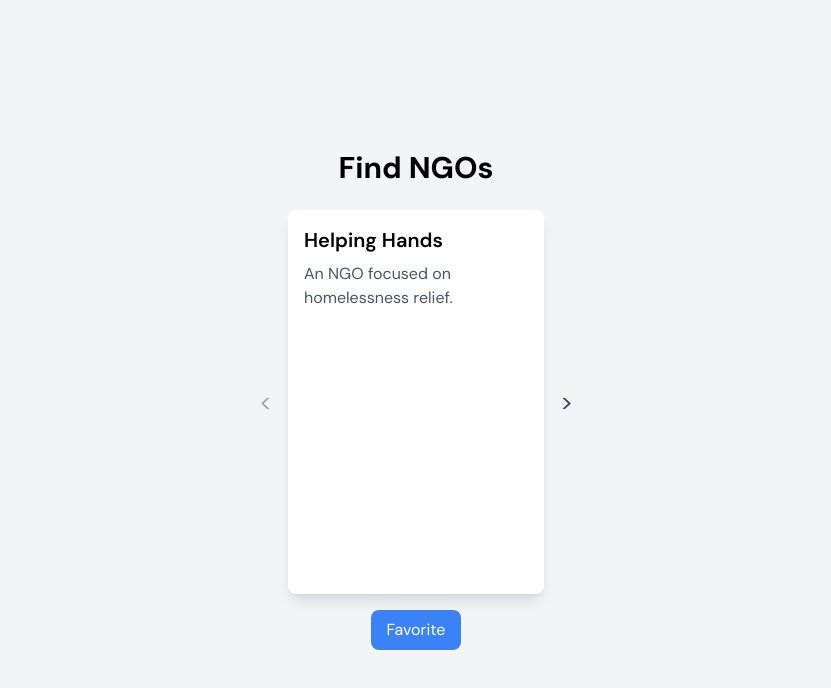
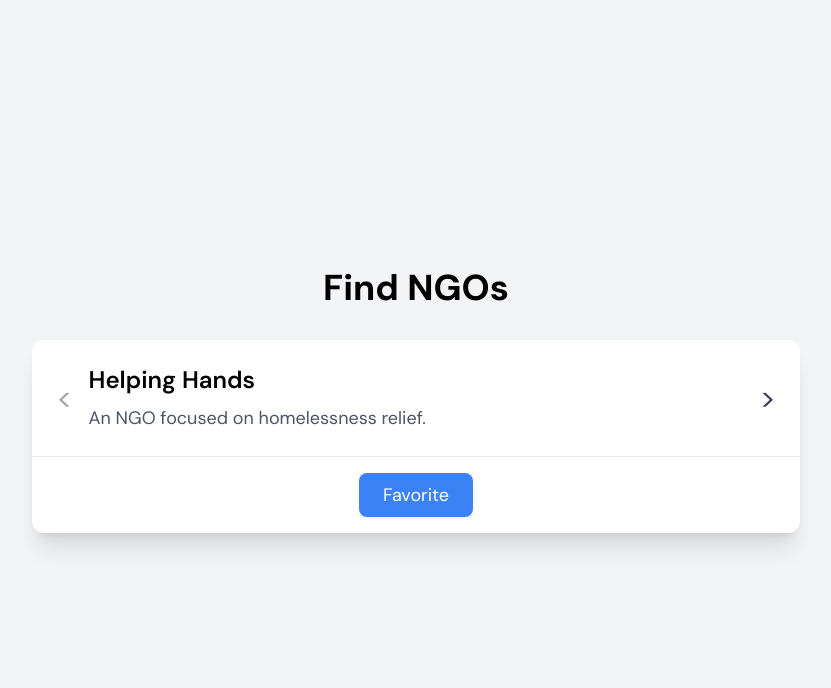
Before and after one commit to cfgdelaware24/Team-10, a React (Vite) app in the folder frontend/: page /FindNGOs in a window 1280 px wide. Shown: the top 688 px of the page, without its empty margins (224-1055 px from the left). Built offline with nearby package versions, Linux system fonts and the light colour scheme.

Commit message:
fixed style of FindNGOs page

```diff
--- a/frontend/src/FindNGOs.tsx
+++ b/frontend/src/FindNGOs.tsx
@@ -30,12 +30,10 @@ const FindNGOs: React.FC = () => {
     },
   ];
 
-  // Function to handle the 'Top' action (e.g., when an NGO is "upvoted" or favorited)
   const handleTop = (ngo: NGO) => {
     alert(`You favorited ${ngo.name}`);
   };
 
-  // Function to handle the 'Right' action (e.g., next NGO)
   const handleRight = (ngo: NGO) => {
     console.log(`You navigated to ${ngo.name}`);
   };
@@ -64,47 +62,48 @@ const FindNGOs: React.FC = () => {
   };
 
   return (
-    <div className="flex flex-col items-center justify-center min-h-screen bg-gray-100">
-      <h1 className="text-3xl font-bold mb-6">Find NGOs</h1>
-      <div className="relative flex items-center justify-center space-x-4">
+    <div className="flex flex-col items-center justify-center min-h-screen bg-gray-100 p-4">
+      <h1 className="text-4xl font-bold mb-8">Find NGOs</h1>
+      <div className="w-full max-w-3xl bg-white shadow-xl rounded-xl overflow-hidden">
+        <div className="flex items-center justify-between p-6">
           <button
-          className="text-2xl text-gray-700 hover:text-gray-900 disabled:text-gray-400"
+            className="text-3xl text-gray-700 hover:text-gray-900 disabled:text-gray-400"
             onClick={handlePrevious}
             disabled={currentIndex === 0}
           >
             &lt;
           </button>
           <div
-          className={`relative w-64 h-96 bg-white shadow-lg rounded-lg cursor-pointer transform transition-transform duration-500 ${isFlipped ? 'rotate-y-180' : ''}`}
+            className="flex-grow mx-4 cursor-pointer"
             onClick={handleFlip}
           >
-          {/* Card Front */}
-          <div className={`absolute inset-0 backface-hidden p-4 ${isFlipped ? 'hidden' : ''}`}>
-            <h3 className="text-xl font-semibold mb-2">{ngosData[currentIndex].name}</h3>
-            <p className="text-gray-600">{ngosData[currentIndex].description}</p>
+            <div className={`${isFlipped ? 'hidden' : ''}`}>
+              <h3 className="text-2xl font-semibold mb-2">{ngosData[currentIndex].name}</h3>
+              <p className="text-lg text-gray-600">{ngosData[currentIndex].description}</p>
             </div>
-
-          {/* Card Back */}
-          <div className={`absolute inset-0 backface-hidden p-4 transform rotate-y-180 ${isFlipped ? '' : 'hidden'}`}>
-            <h3 className="text-xl font-semibold mb-2">Details</h3>
-            <p className="text-gray-600">{ngosData[currentIndex].details}</p>
+            <div className={`${isFlipped ? '' : 'hidden'}`}>
+              <h3 className="text-2xl font-semibold mb-2">Details</h3>
+              <p className="text-lg text-gray-600">{ngosData[currentIndex].details}</p>
             </div>
           </div>
           <button
-          className="text-2xl text-gray-700 hover:text-gray-900 disabled:text-gray-400"
+            className="text-3xl text-gray-700 hover:text-gray-900 disabled:text-gray-400"
             onClick={handleNext}
             disabled={currentIndex === ngosData.length - 1}
           >
             &gt;
           </button>
         </div>
+        <div className="border-t border-gray-200 p-4 text-center">
           <button
-        className="mt-4 px-4 py-2 bg-blue-500 text-white rounded-lg hover:bg-blue-600"
+            className="px-6 py-2 bg-blue-500 text-white text-lg rounded-lg hover:bg-blue-600 transition-colors"
             onClick={handleFavorite}
           >
             Favorite
           </button>
         </div>
+      </div>
+    </div>
   );
 };
 
```
Lines whose indentation alone changed are shown as unchanged.
